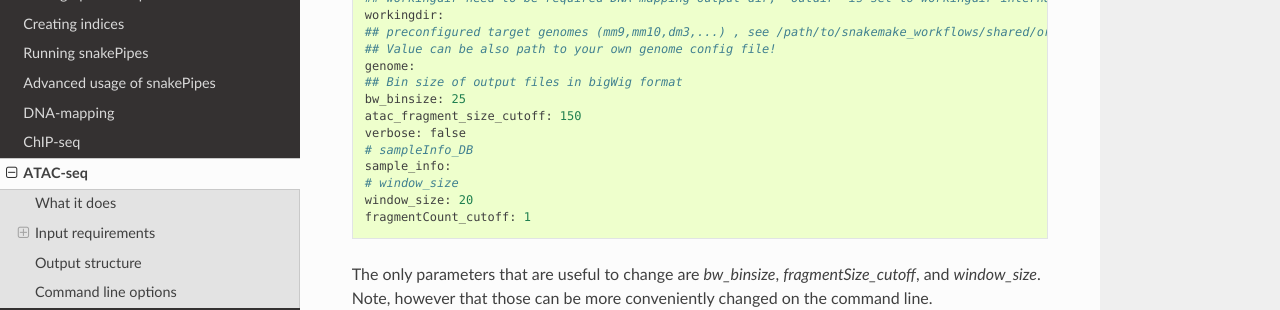
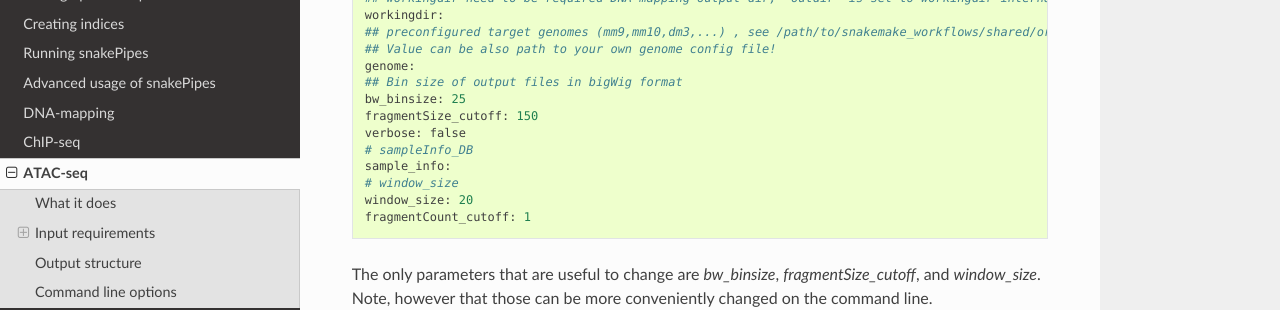
Before and after one commit to maxplanck-ie/snakepipes, a Sphinx documentation site: the page built from docs/content/workflows/ATAC-seq.rst, in a window 1280 px wide and 900 px high, scrolled down 2035 px. Shown: the part 151-461 px from the top of the window. Built offline with Sphinx 7.4.7 and the Read the Docs theme 2.0.0, drawn with Linux system fonts in a browser that asks for light colours; part of the change alters nothing that is shown.

Commit message:
Updated doc

```diff
--- a/docs/content/workflows/ATAC-seq.rst
+++ b/docs/content/workflows/ATAC-seq.rst
@@ -72,7 +72,7 @@ There is a configuration file in `snakePipes/workflows/ATACseq/defaults.yaml`::
     genome:
     ## Bin size of output files in bigWig format
     bw_binsize: 25
-    atac_fragment_size_cutoff: 150
+    fragmentSize_cutoff: 150
     verbose: false
     # sampleInfo_DB
     sample_info:
```
